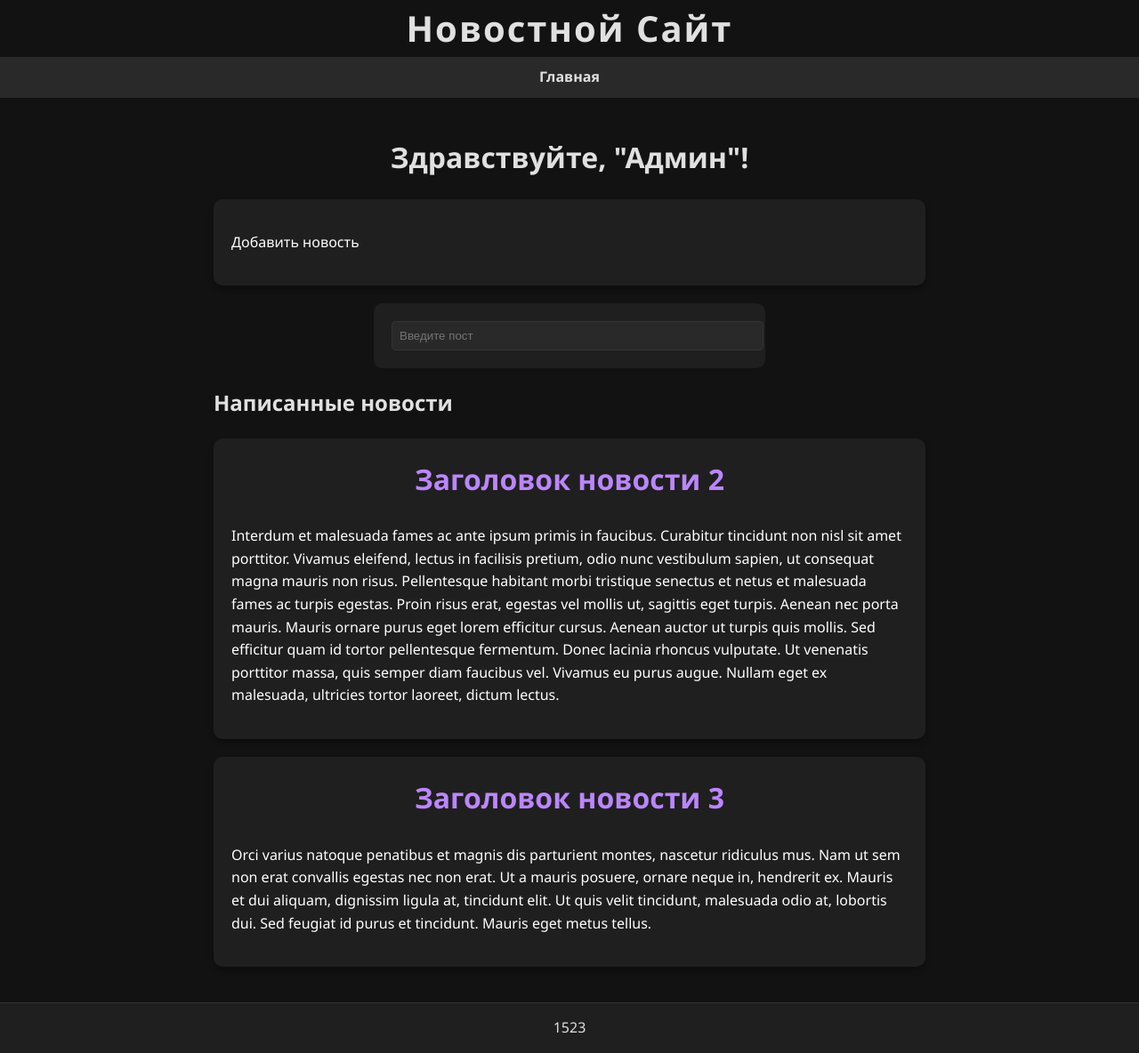
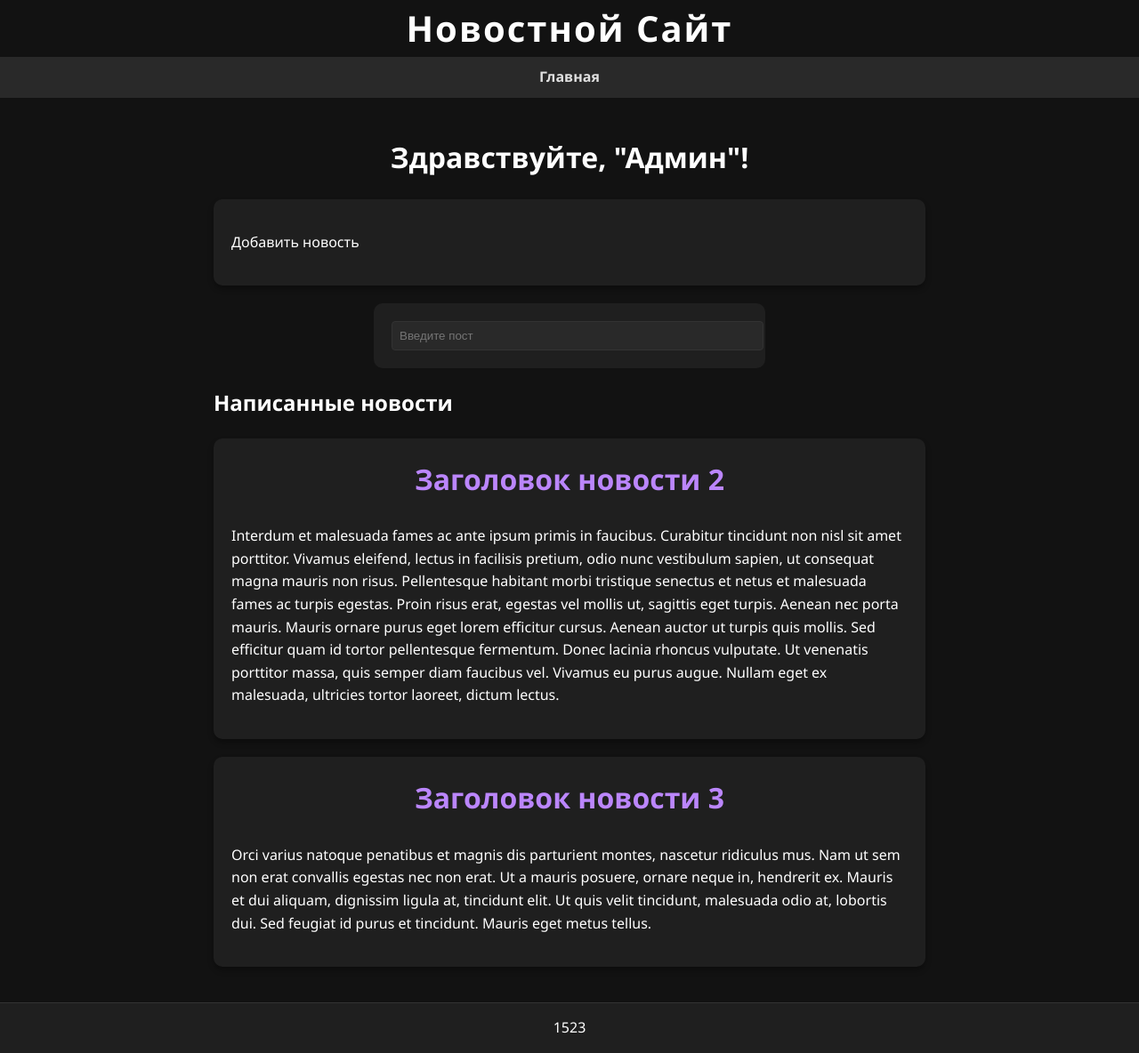
Before and after one commit to shchegolikhin-srgy/webApp, a Flask app: page /admin in a window 1280 px wide. Shown: the whole page at 89% size. Run offline with Flask 3, Linux system fonts and the light colour scheme; some libraries are stand-ins or nearby versions.

Commit message:
изменение цветов

```diff
--- a/static/css/styles.css
+++ b/static/css/styles.css
@@ -2,7 +2,7 @@
 body {
     font-family: 'Segoe UI', Tahoma, Geneva, Verdana, sans-serif;
     background-color: #121212;
-    color: #e0e0e0;
+    color: white;
     margin: 0;
     padding: 0;
     line-height: 1.6;
```
